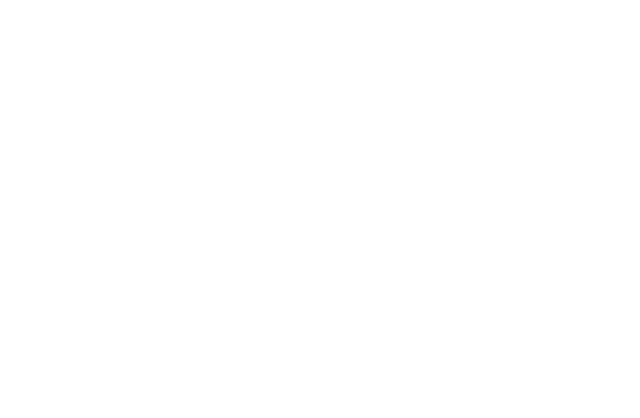
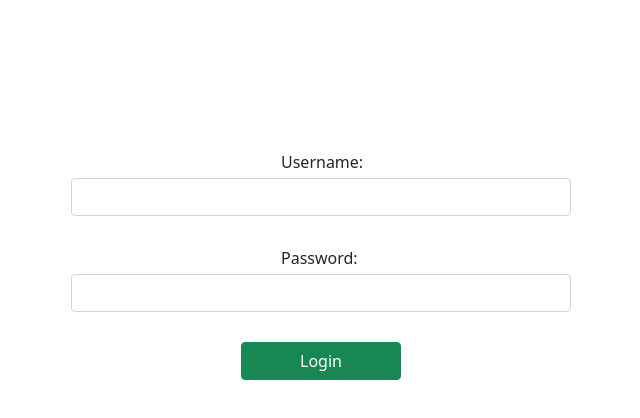
Before and after one commit to danilopetrovic99/iteh-react-domaci, a React (Create React App) app: page / in a window 1280 px wide. Shown: the top 418 px of the page, without its empty margins (609-1249 px from the left). Built offline with nearby package versions, Linux system fonts and the light colour scheme.

Commit message:
Funkcionalne komponente FormaPrijaviSe.js i ContactPage.js kreirane, App.js rutiranje, index.css still

```diff
--- a/package.json
+++ b/package.json
@@ -6,6 +6,7 @@
     "@testing-library/jest-dom": "^5.16.2",
     "@testing-library/react": "^12.1.2",
     "@testing-library/user-event": "^13.5.0",
+    "bootstrap": "^5.1.3",
     "react": "^17.0.2",
     "react-dom": "^17.0.2",
     "react-router-dom": "^6.2.1",
--- a/src/App.js
+++ b/src/App.js
@@ -2,13 +2,16 @@
 import './App.css';
 import { BrowserRouter as Router, Routes, Route } from 'react-router-dom';
 import HomePage from './components/HomePage'
+import ContactPage from './components/ContactPage'
 
 function App() {
   return (
     <div className="main_div">
       <Router>
         <Routes>
-          <Route exact path="/" element={<HomePage />} />
+          <Route path="/" element={<HomePage />} />
+          <Route path="/contact" element={<ContactPage />} />
+
         </Routes>
       </Router>
     </div>
--- /dev/null
+++ b/src/components/ContactPage.js
@@ -0,0 +1,9 @@
+
+function ContactPage() {
+    return (
+        <div className="contactpage_div">
+        </div>
+    );
+}
+
+export default ContactPage;
--- /dev/null
+++ b/src/components/FormaPrijaviSe.js
@@ -0,0 +1,39 @@
+import { useState } from 'react'
+
+
+function FormaPrijaviSe(props) {
+
+    var users = props.users;
+
+    const [username, setUsername] = useState();
+    const [password, setPassword] = useState();
+
+    function handleUsername(e) {
+        setUsername(e.target.value)
+    }
+
+    function handlePassword(e) {
+        setPassword(e.target.value)
+    }
+
+
+    return (
+        <div className="formaprijavise_div">
+            <div className="formaprijava">
+                <form>
+                    <div className="polja">
+                        <label>Username: </label>
+                        <input type={'text'} id="input_username" className="form-control mt-1 mb-2" value={username} onChange={handleUsername} />
+                    </div>
+                    <div className="polja">
+                        <label>Password: </label>
+                        <input type={'password'} className="form-control mt-1 mb-2" value={password} onChange={handlePassword} />
+                    </div>
+                    <button type="button" className='btn btn-success' id='btn_log' >Login</button>
+                </form>
+            </div>
+        </div >
+    );
+}
+
+export default FormaPrijaviSe;
--- a/src/components/PrijaviSe.js
+++ b/src/components/PrijaviSe.js
@@ -1,8 +1,17 @@
+import FormaPrijaviSe from './FormaPrijaviSe'
 
 function PrijaviSe() {
 
+    const users = [
+        { username: 'nidza12', password: 'n123', name: 'Stefan' },
+        { username: 'ninx99', password: 'xn131', name: 'Nina' },
+        { username: 'beki01', password: 'bk22', name: 'Bojana' },
+        { username: 'lakiii', password: 'l011', name: 'Lazar' },
+    ];
+
     return (
         <div className="prijavise_div">
+            <FormaPrijaviSe users={users} />
         </div>
     );
 }
--- a/src/index.css
+++ b/src/index.css
@@ -11,3 +11,22 @@
   font-family: source-code-pro, Menlo, Monaco, Consolas, 'Courier New',
     monospace;
 }
+
+.formaprijava {
+  width: 500px;
+  margin-top: 150px;
+  margin-left: 680px;
+}
+
+#btn_log {
+  margin-left: 170px;
+  width: 160px;
+}
+
+label {
+  margin-left: 210px;
+}
+
+.polja {
+  margin-bottom: 30px;
+}
--- a/src/index.js
+++ b/src/index.js
@@ -3,6 +3,8 @@
 import './index.css';
 import App from './App';
 import reportWebVitals from './reportWebVitals';
+import 'bootstrap/dist/css/bootstrap.min.css';
+
 
 ReactDOM.render(
   <React.StrictMode>
```
Also changed, not shown: 1 other file (tests, documents, lock files or other folders).
